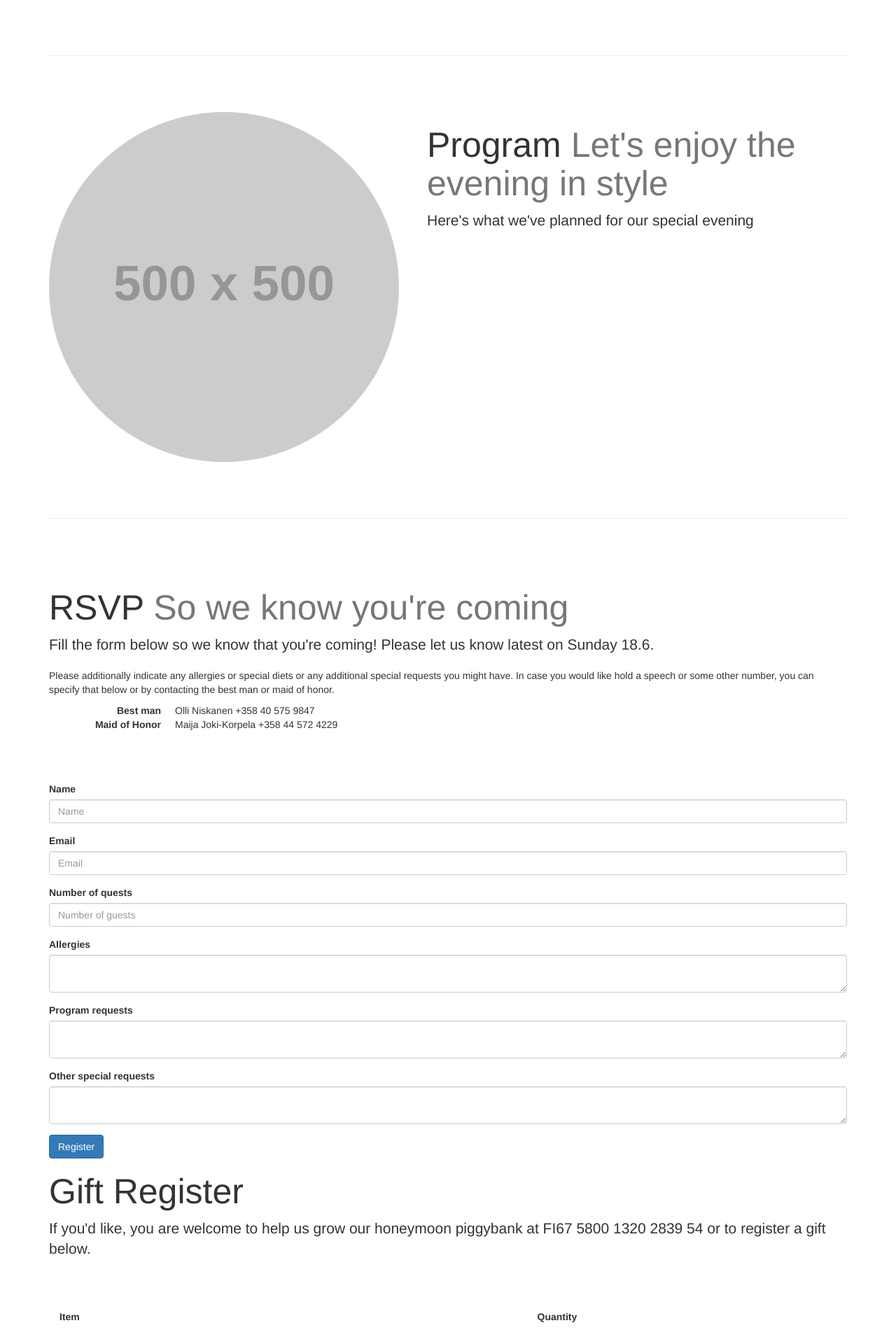
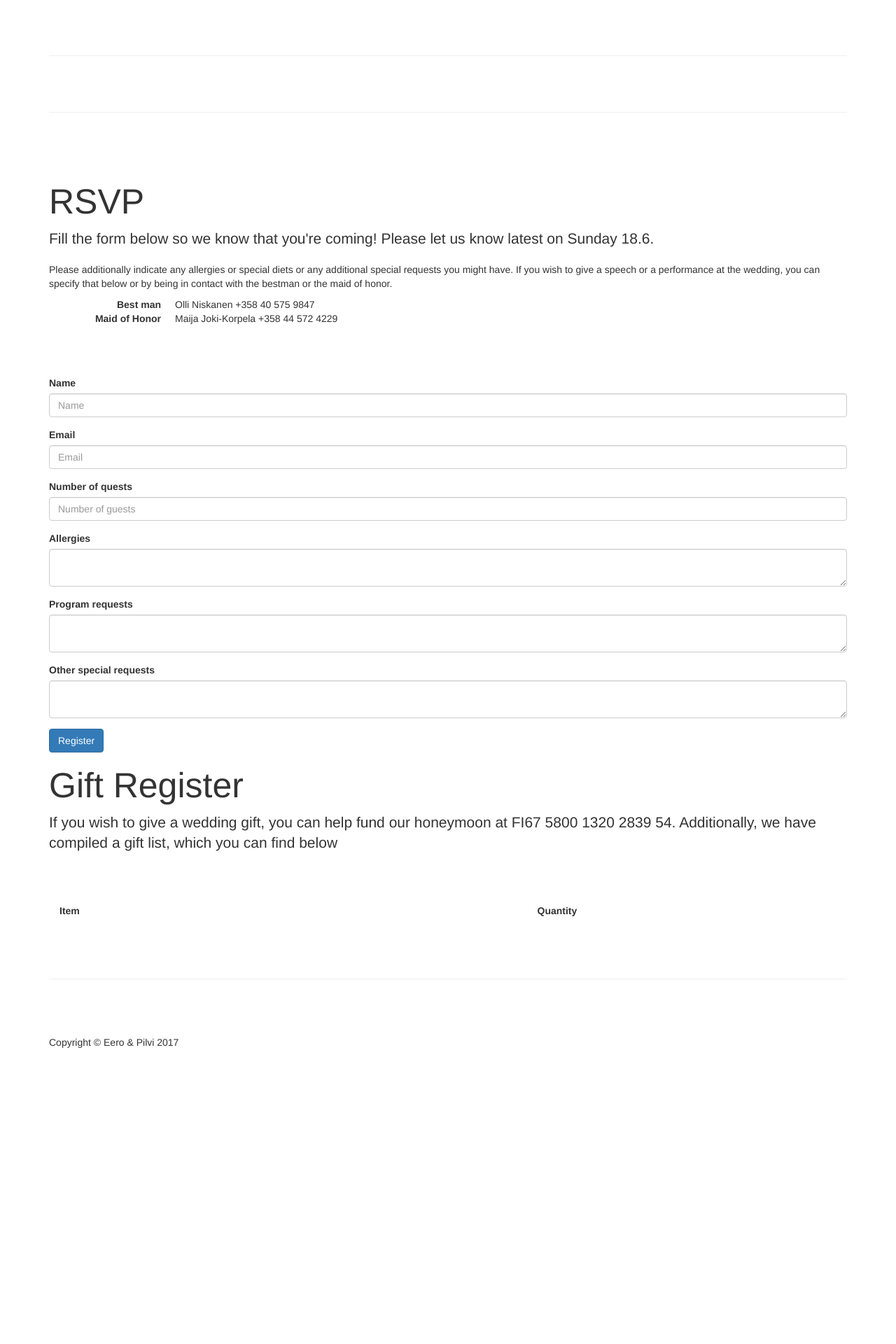
Before and after one commit to spootze/wedding-rsvp, a Flask app: page / in a window 1280 px wide. Shown: the part 1706-3626 px from the top of the page at 70% size. After the commit the page ends 3203 px from the top, so only its background shows below. Run offline with Flask 2, Linux system fonts and the light colour scheme; grey boxes labelled with a size stand in for pictures from a placeholder-image service; data that the repository does not hold is empty; some libraries are stand-ins or nearby versions.

Commit message:
Bug fixes

```diff
--- a/application.py
+++ b/application.py
@@ -39,20 +39,18 @@ def get_locale():
 def index():
     return render_template('index.html', gifts=Gift.query.all(), remaining_counts=get_remaining_counts())
 
-@application.route('/create_gift')
-def create_gift():
-    g = Gift('Megapaavo', 'https://www.paavovayrynen.fi/', 50)
-    db.db_session.add(g)
-    db.db_session.commit()
-
 @application.route('/register_gift', methods=['POST'])
 def register_gift():
 
   try:
     gift_id = request.form['gift_id']
-    count = request.form['count']
+    count = int(request.form['count'])
 
-    if get_remaining_count(gift_id) < count:
+    print get_remaining_count(gift_id)
+    print count
+    print count + 1
+
+    if count > get_remaining_count(gift_id):
       raise Exception('Attempting to over-reserve gift.')
 
     gf = GiftRegistration(gift_id, count)
@@ -90,8 +88,10 @@ def add_registration():
     r = Registration(
       request.form['name'],
       request.form['email'],
-      int(request.form['count']),
-      request.form['info']
+      request.form['allergies'],
+      request.form['program_requests'],
+      request.form['info'],
+      int(request.form['count'])
     )
     db.db_session.add(r)
     db.db_session.commit()
--- a/static/js/script.js
+++ b/static/js/script.js
@@ -11,8 +11,10 @@ var onDocReady = function(){
       var data = {
         'name': $('input[name=name]').val(),
         'email': $('input[name=email]').val(),
-        'count': $('input[name=count]').val(),
-        'info': $('textarea[name=requests]').val()
+        'allergies': $('textarea[name=allergies]').val(),
+        'program_requests': $('textarea[name=program-requests]').val(),
+        'info': $('textarea[name=requests]').val(),
+        'count': $('input[name=count]').val()
       };
 
       $.ajax({
@@ -74,12 +76,14 @@ giftSubmits.click(function(e){
       $('#alert-' + giftId)
         .removeClass('alert-danger')
         .addClass('alert-success')
-        .html(resp.message);
+        .html(resp.message)
+        .show();
     } else if (!resp.success){
       $('#alert-' + giftId)
         .removeClass('alert-success')
         .addClass('alert-danger')
-        .html(resp.message);
+        .html(resp.message)
+        .show();
     }
 
   });
--- a/templates/index.html
+++ b/templates/index.html
@@ -52,9 +52,6 @@
                         <a href="#location">{{ gettext('Location') }}</a>
                     </li>
                     <li>
-                        <a href="#program">{{ gettext('Program') }}</a>
-                    </li>
-                    <li>
                         <a href="#rsvp"> {{ gettext('RSVP') }}</a>
                     </li>
                     <li>
@@ -91,7 +88,7 @@
             <img class="featurette-image img-circle img-responsive pull-right" src="static/img/church.jpg">
             <h2 class="featurette-heading">{{ gettext('Location') }}
             </h2>
-            <p class="lead">{{gettext('The wedding ceremony will take place in the Temppeliaukio Church at Lutherinkatu 3. The reception is held at Restaurant Sipuli at Kanavanranta 7.')}}</p>
+            <p class="lead">{{gettext('The wedding ceremony will take place at Temppeliaukio Church in Helsinki, at address Lutherinkatu 3. The wedding reception is held at Restaurant Sipuli in Helsinki, at address Kanavaranta 7.')}}</p>
             <p class="lead">{{gettext('Shared transportation from the church to the reception has been arranged. You are very welcome to join us with a car. Please note however, that there are limited parking opportunities at the restaurant available.')}}</p>
 
         </div>
@@ -109,24 +106,14 @@
         </div>
         <hr class="featurette-divider">
 
-        <!-- Second Featurette -->
-        <div class="featurette" id="program">
-            <img class="featurette-image img-circle img-responsive pull-left" src="http://placehold.it/500x500">
-            <h2 class="featurette-heading">{{ gettext('Program') }}
-                <span class="text-muted">{{ gettext('Let\'s enjoy the evening in style') }} </span>
-            </h2>
-            <p class="lead">{{ gettext('Here\'s what we\'ve planned for our special evening') }}</p>
-        </div>
-
         <hr class="featurette-divider">
 
         <!-- Third Featurette -->
         <div class="featurette" id="rsvp">
             <h2 class="featurette-heading"> {{ gettext('RSVP') }}
-                <span class="text-muted"> {{ gettext('So we know you\'re coming') }}</span>
             </h2>
             <p class="lead">{{ gettext('Fill the form below so we know that you\'re coming! Please let us know latest on Sunday 18.6.') }}</p>
-            <p>{{gettext('Please additionally indicate any allergies or special diets or any additional special requests you might have. In case you would like hold a speech or some other number, you can specify that below or by contacting the best man or maid of honor.')}}</p>
+            <p>{{gettext('Please additionally indicate any allergies or special diets or any additional special requests you might have. If you wish to give a speech or a performance at the wedding, you can specify that below or by being in contact with the bestman or the maid of honor.')}}</p>
             <dl class="dl-horizontal">
                 <dt>{{gettext('Best man')}}</dt>
                 <dd>Olli Niskanen +358 40 575 9847</dd>
@@ -166,7 +153,7 @@
         <div class="featurette" id="gift-register">
             <h2 class="featurette-heading"> {{ gettext('Gift Register') }}
             </h2>
-            <p class="lead">{{gettext('If you\'d like, you are welcome to help us grow our honeymoon piggybank at FI67 5800 1320 2839 54 or to register a gift below.')}}</p>
+            <p class="lead">{{gettext('If you wish to give a wedding gift, you can help fund our honeymoon at FI67 5800 1320 2839 54. Additionally, we have compiled a gift list, which you can find below')}}</p>
             <div class="alert"></div>
 
             <div class="container gift-register">
@@ -178,7 +165,13 @@
                 {% for gift in gifts %}
                     <div class="row" id="gift-{{ gift.id }}">
                         <div class="col-xs-8">
-                            <a target="_blank" href="{{ gift.link }}">{{ gift.title }}</a>
+                            {% if gift.link is not none %}
+                            <a target="_blank" href="{{ gift.link }}">
+                            {% endif %}
+                            {{ gift.title }}
+                            {% if gift.link is not none %}
+                            </a>
+                            {% endif %}
                         </div>
                         <div class="col-xs-2 form-inline">
                             <input type="number" class="form-control" name="count" min="0" max="{{remaining_counts[gift.id]}}"> <span class="space-left">/{{ remaining_counts[gift.id] }}</span>
```
Also changed, not shown: translations/fi/LC_MESSAGES/messages.po.
